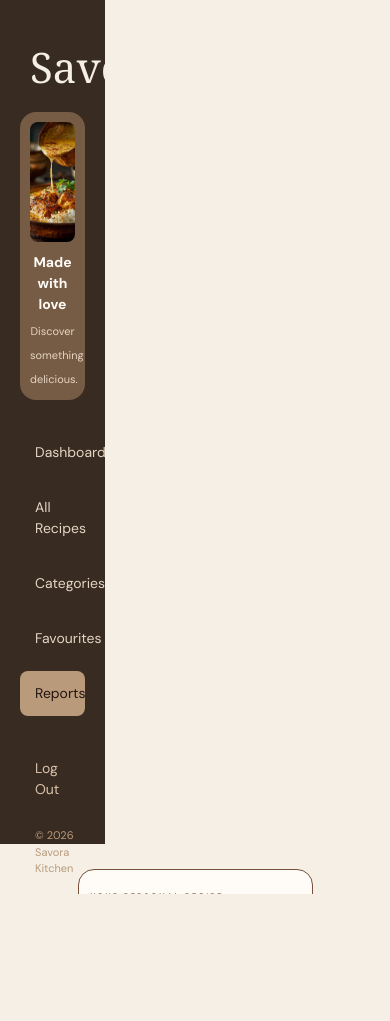
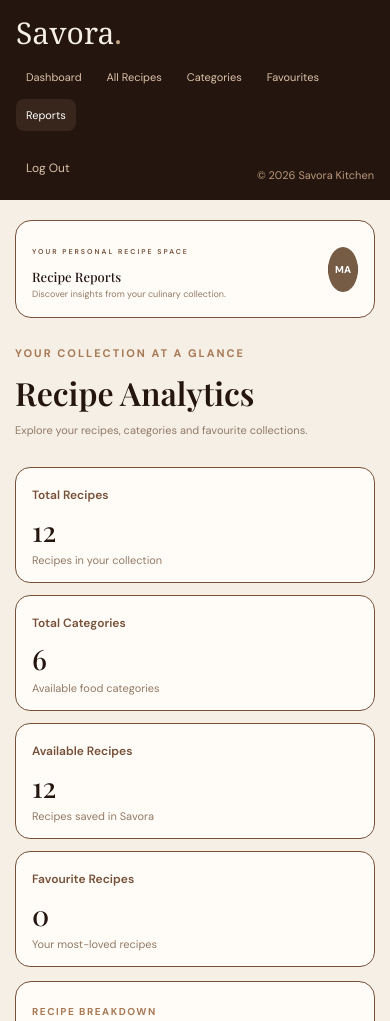
Before and after one commit to arienmaieysarah/Savora, a plain HTML site: page reports.html in a window 390 px wide. Shown: the top 1021 px of the page. Before the commit the page ends 894 px from the top, so only its background shows below. Drawn offline with nearby package versions, Linux system fonts and the light colour scheme; sample sign-in values are in the browser's storage.

Commit message:
Update Savora CSS and responsive layout

```diff
--- a/css/style.css
+++ b/css/style.css
@@ -3417,7 +3417,7 @@ body {
 
 /* FAVOURITE SUMMARY */
 
-..savora-reports .report-favourite-card {
+.savora-reports .report-favourite-card {
     background-color: #24150F;
     color: #F5EFE6;
     border-radius: 12px;
@@ -3769,7 +3769,7 @@ body {
         font-size: 10px !important;
         text-align: center;
     }
-}
+
 
 /* REPORTS - SMALLER SIDEBAR & HEADER ON PHONE */
 
@@ -4382,3 +4382,173 @@ body {
     gap: 10px !important;
     margin-bottom: 14px !important;
 }
+
+
+/* =========================================
+   SAVORA REPORTS - PORTRAIT MATCH FAVOURITES
+========================================= */
+
+@media screen and (max-width: 600px) and (orientation: portrait) {
+
+    /* MAIN LAYOUT */
+    body.savora-reports .dashboard-layout {
+        display: flex !important;
+        flex-direction: column !important;
+        width: 100% !important;
+        min-height: 100vh !important;
+        overflow-x: hidden !important;
+    }
+
+    /* TOP DARK BROWN HEADER */
+    body.savora-reports .sidebar {
+        width: 100% !important;
+        min-width: 100% !important;
+        max-width: 100% !important;
+        flex: 0 0 auto !important;
+        height: auto !important;
+        min-height: auto !important;
+
+        background-color: #24150F !important;
+        padding: 15px 16px !important;
+
+        display: flex !important;
+        flex-direction: row !important;
+        flex-wrap: wrap !important;
+        align-items: center !important;
+        justify-content: space-between !important;
+        gap: 10px !important;
+
+        box-sizing: border-box !important;
+    }
+
+    /* SAVORA LOGO */
+    body.savora-reports .sidebar-brand {
+        font-size: 30px !important;
+        color: #F5EFE6 !important;
+        margin: 0 !important;
+        padding: 0 !important;
+    }
+
+    body.savora-reports .sidebar-brand span {
+        color: #C5A788 !important;
+    }
+
+    /* HIDE SIDEBAR IMAGE */
+    body.savora-reports .sidebar-image {
+        display: none !important;
+    }
+
+    /* HORIZONTAL NAVIGATION */
+    body.savora-reports .sidebar-menu {
+        display: flex !important;
+        flex-direction: row !important;
+        flex-wrap: wrap !important;
+        width: 100% !important;
+        gap: 5px !important;
+    }
+
+    body.savora-reports .sidebar-menu a {
+        color: #DCC3AA !important;
+        font-size: 11px !important;
+        padding: 8px 10px !important;
+        white-space: nowrap !important;
+    }
+
+    body.savora-reports .sidebar-menu a.active {
+        background-color: #38251B !important;
+        color: #FFFFFF !important;
+    }
+
+    /* LOG OUT & COPYRIGHT */
+    body.savora-reports .sidebar-bottom {
+        width: 100% !important;
+        margin-top: 5px !important;
+        padding-top: 5px !important;
+
+        display: flex !important;
+        flex-direction: row !important;
+        justify-content: space-between !important;
+        align-items: center !important;
+    }
+
+    body.savora-reports .sidebar-logout {
+        padding: 8px 10px !important;
+        margin: 0 !important;
+        font-size: 12px !important;
+    }
+
+    /* MAIN CONTENT */
+    body.savora-reports .dashboard-main {
+        width: 100% !important;
+        max-width: 100% !important;
+        flex: 1 1 auto !important;
+        min-width: 0 !important;
+
+        padding: 20px 15px !important;
+        margin: 0 !important;
+        overflow-x: hidden !important;
+        box-sizing: border-box !important;
+    }
+
+    /* REPORT HEADER */
+    body.savora-reports .dashboard-header {
+        width: 100% !important;
+        padding: 16px !important;
+        margin-bottom: 22px !important;
+        box-sizing: border-box !important;
+    }
+
+    /* REPORT INTRO */
+    body.savora-reports .reports-intro h1 {
+        font-size: 32px !important;
+    }
+
+    /* STATISTICS */
+    body.savora-reports .reports-stats {
+        display: grid !important;
+        grid-template-columns: minmax(0, 1fr) !important;
+        gap: 12px !important;
+        width: 100% !important;
+    }
+
+    /* CHARTS */
+    body.savora-reports .reports-chart-grid {
+        display: grid !important;
+        grid-template-columns: minmax(0, 1fr) !important;
+        gap: 16px !important;
+        width: 100% !important;
+    }
+
+    body.savora-reports .report-stat-card,
+    body.savora-reports .report-chart-card,
+    body.savora-reports .report-list-card,
+    body.savora-reports .report-favourite-card {
+        width: 100% !important;
+        min-width: 0 !important;
+        max-width: 100% !important;
+        box-sizing: border-box !important;
+    }
+
+    body.savora-reports .report-chart-container {
+        width: 100% !important;
+        height: 220px !important;
+        position: relative !important;
+    }
+
+    body.savora-reports canvas {
+        max-width: 100% !important;
+    }
+
+    /* RECIPE TABLE */
+    body.savora-reports .table-responsive {
+        width: 100% !important;
+        overflow-x: auto !important;
+    }
+
+    /* FAVOURITE SUMMARY */
+    body.savora-reports .report-favourite-card {
+        display: flex !important;
+        flex-direction: column !important;
+        gap: 12px !important;
+    }
+}
```
